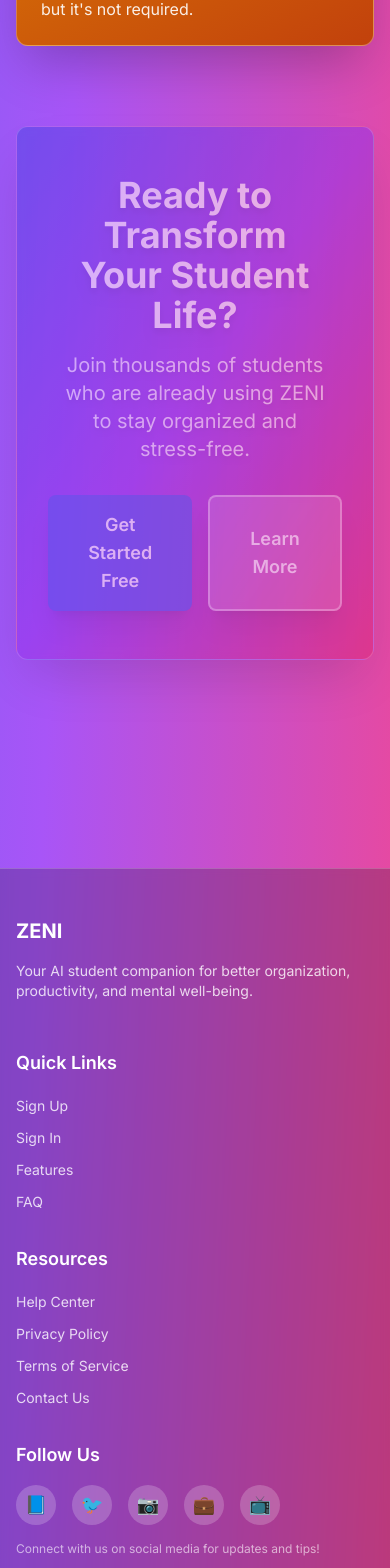
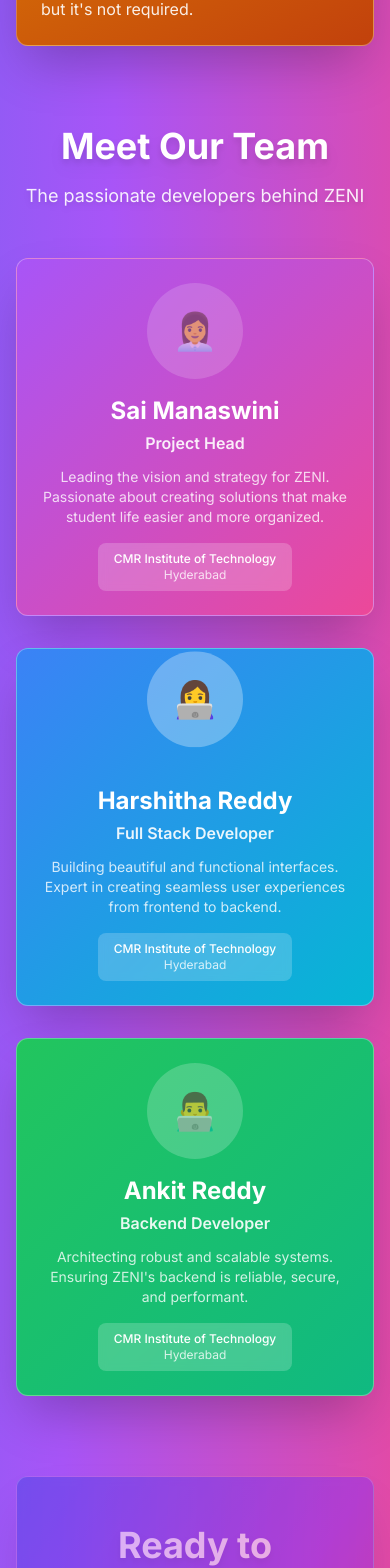
Before and after one commit to CodeDotIV/ZENI, a Next.js app in the folder frontend/: page / in a window 390 px wide. Shown: the part 7180-8748 px from the top of the page. Built offline with nearby package versions, Linux system fonts and the light colour scheme.

Commit message:
team updated

```diff
--- a/frontend/app/dashboard/page.js
+++ b/frontend/app/dashboard/page.js
@@ -311,19 +311,65 @@ export default function Dashboard() {
         <div className="grid md:grid-cols-2 gap-6 mt-8">
           {/* Recent Activity */}
           <div className="bg-gradient-to-br from-slate-600 to-gray-700 backdrop-blur-sm rounded-xl shadow-2xl p-6 border border-white/30">
-            <h3 className="text-xl font-bold mb-4 text-white">Recent Activity</h3>
+            <h3 className="text-xl font-bold mb-4 text-white flex items-center gap-2">
+              <span className="text-2xl">📊</span>
+              Recent Activity
+            </h3>
             <div className="space-y-3">
-              {completedTasks.slice(0, 3).map(task => (
-                <div key={task.id} className="flex items-center gap-3 bg-white/10 backdrop-blur-sm rounded-lg p-3 border border-white/20">
-                  <span className="text-2xl">✅</span>
+              {/* Show completed tasks */}
+              {completedTasks.slice(0, 2).map(task => (
+                <div key={task.id} className="flex items-center gap-3 bg-white/10 backdrop-blur-sm rounded-lg p-3 border border-white/20 transform hover:scale-105 transition-all duration-300">
+                  <span className="text-2xl animate-pulse">✅</span>
                   <div className="flex-1">
                     <p className="text-white font-medium text-sm">{task.title}</p>
-                    <p className="text-white/70 text-xs">Completed recently</p>
+                    <p className="text-white/70 text-xs">
+                      Completed {task.updated_at ? new Date(task.updated_at).toLocaleDateString() : 'recently'}
+                    </p>
                   </div>
                 </div>
               ))}
-              {completedTasks.length === 0 && (
-                <p className="text-white/70 text-sm text-center py-4">No recent activity</p>
+
+              {/* Show recently created tasks */}
+              {tasks
+                .filter(t => t.status === 'pending')
+                .sort((a, b) => new Date(b.created_at || 0) - new Date(a.created_at || 0))
+                .slice(0, 2)
+                .map(task => (
+                  <div key={task.id} className="flex items-center gap-3 bg-white/10 backdrop-blur-sm rounded-lg p-3 border border-white/20 transform hover:scale-105 transition-all duration-300">
+                    <span className="text-2xl">➕</span>
+                    <div className="flex-1">
+                      <p className="text-white font-medium text-sm">{task.title}</p>
+                      <p className="text-white/70 text-xs">
+                        Created {task.created_at ? new Date(task.created_at).toLocaleDateString() : 'recently'}
+                      </p>
+                    </div>
+                  </div>
+                ))}
+
+              {/* Show upcoming deadlines */}
+              {upcomingTasks.slice(0, 1).map(task => (
+                <div key={task.id} className="flex items-center gap-3 bg-white/10 backdrop-blur-sm rounded-lg p-3 border border-white/20 transform hover:scale-105 transition-all duration-300">
+                  <span className="text-2xl animate-bounce">⏰</span>
+                  <div className="flex-1">
+                    <p className="text-white font-medium text-sm">{task.title}</p>
+                    <p className="text-white/70 text-xs">
+                      Due {task.deadline ? new Date(task.deadline).toLocaleDateString() : 'soon'}
+                    </p>
+                  </div>
+                </div>
+              ))}
+
+              {completedTasks.length === 0 && tasks.filter(t => t.status === 'pending').length === 0 && (
+                <div className="text-center py-6">
+                  <div className="text-4xl mb-2">📝</div>
+                  <p className="text-white/70 text-sm">No recent activity</p>
+                  <button
+                    onClick={() => router.push('/tasks/new')}
+                    className="mt-3 text-white/90 hover:text-white text-sm underline"
+                  >
+                    Create your first task
+                  </button>
+                </div>
               )}
             </div>
           </div>
--- a/frontend/app/page.js
+++ b/frontend/app/page.js
@@ -294,6 +294,62 @@ export default function Home() {
           </div>
         </div>
 
+        {/* Our Team Section */}
+        <div className="mt-20">
+          <h2 className="text-4xl font-bold text-center mb-4 text-white drop-shadow-lg">Meet Our Team</h2>
+          <p className="text-center text-white/90 mb-12 text-lg drop-shadow-md">The passionate developers behind ZENI</p>
+
+          <div className="grid md:grid-cols-3 gap-8 max-w-5xl mx-auto">
+            {/* Sai Manaswini - Project Head */}
+            <div className="bg-gradient-to-br from-purple-500 to-pink-500 backdrop-blur-sm rounded-xl shadow-2xl p-6 border border-white/30 transform hover:scale-105 hover:rotate-1 transition-all duration-300 text-center">
+              <div className="w-24 h-24 bg-white/30 rounded-full flex items-center justify-center mx-auto mb-4 text-4xl animate-pulse">
+                👩‍💼
+              </div>
+              <h3 className="text-2xl font-bold text-white mb-1">Sai Manaswini</h3>
+              <p className="text-white/90 font-semibold mb-3">Project Head</p>
+              <p className="text-white/80 text-sm mb-4">
+                Leading the vision and strategy for ZENI. Passionate about creating solutions that make student life easier and more organized.
+              </p>
+              <div className="bg-white/20 backdrop-blur-sm rounded-lg px-4 py-2 inline-block">
+                <p className="text-white text-xs font-medium">CMR Institute of Technology</p>
+                <p className="text-white/80 text-xs">Hyderabad</p>
+              </div>
+            </div>
+
+            {/* Harshitha Reddy - Full Stack Developer */}
+            <div className="bg-gradient-to-br from-blue-500 to-cyan-500 backdrop-blur-sm rounded-xl shadow-2xl p-6 border border-white/30 transform hover:scale-105 hover:-rotate-1 transition-all duration-300 text-center">
+              <div className="w-24 h-24 bg-white/30 rounded-full flex items-center justify-center mx-auto mb-4 text-4xl animate-bounce">
+                👩‍💻
+              </div>
+              <h3 className="text-2xl font-bold text-white mb-1">Harshitha Reddy</h3>
+              <p className="text-white/90 font-semibold mb-3">Full Stack Developer</p>
+              <p className="text-white/80 text-sm mb-4">
+                Building beautiful and functional interfaces. Expert in creating seamless user experiences from frontend to backend.
+              </p>
+              <div className="bg-white/20 backdrop-blur-sm rounded-lg px-4 py-2 inline-block">
+                <p className="text-white text-xs font-medium">CMR Institute of Technology</p>
+                <p className="text-white/80 text-xs">Hyderabad</p>
+              </div>
+            </div>
+
+            {/* Ankit Reddy - Backend Developer */}
+            <div className="bg-gradient-to-br from-green-500 to-emerald-500 backdrop-blur-sm rounded-xl shadow-2xl p-6 border border-white/30 transform hover:scale-105 hover:rotate-1 transition-all duration-300 text-center">
+              <div className="w-24 h-24 bg-white/30 rounded-full flex items-center justify-center mx-auto mb-4 text-4xl animate-pulse" style={{ animationDelay: '0.2s' }}>
+                👨‍💻
+              </div>
+              <h3 className="text-2xl font-bold text-white mb-1">Ankit Reddy</h3>
+              <p className="text-white/90 font-semibold mb-3">Backend Developer</p>
+              <p className="text-white/80 text-sm mb-4">
+                Architecting robust and scalable systems. Ensuring ZENI's backend is reliable, secure, and performant.
+              </p>
+              <div className="bg-white/20 backdrop-blur-sm rounded-lg px-4 py-2 inline-block">
+                <p className="text-white text-xs font-medium">CMR Institute of Technology</p>
+                <p className="text-white/80 text-xs">Hyderabad</p>
+              </div>
+            </div>
+          </div>
+        </div>
+
         {/* CTA Section */}
         <div className="mt-20 text-center pb-16">
           <div className="bg-gradient-to-br from-indigo-600 via-purple-600 to-pink-600 backdrop-blur-sm rounded-xl shadow-2xl p-12 border border-white/30 transform hover:scale-[1.02] transition-all duration-300 animate-pulse">
```
